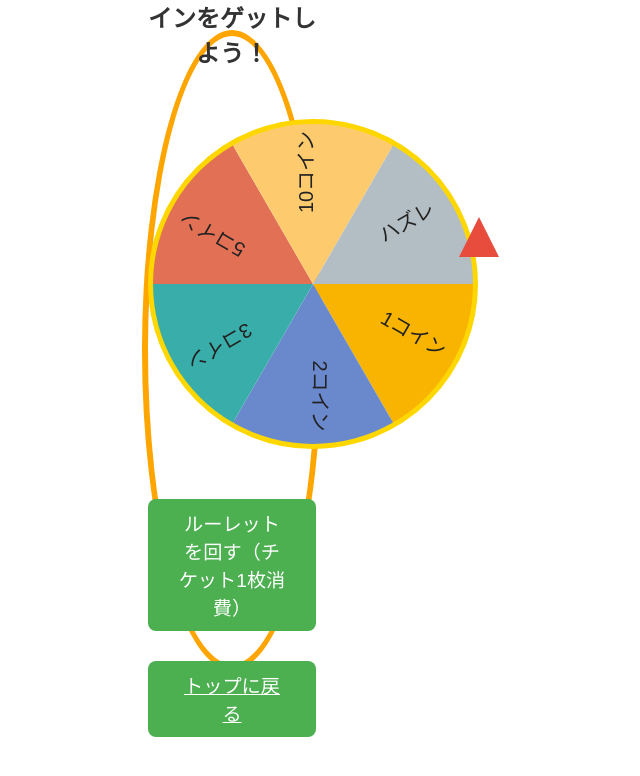
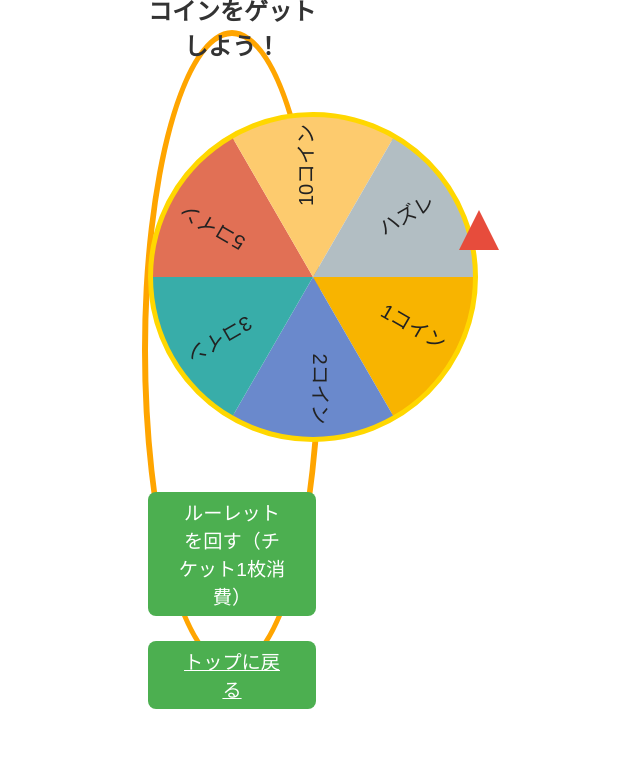
Before and after one commit to OOP2-2025-final-G12/pikapika-school, a Flask app: page /game in a window 1280 px wide. Shown: the top 776 px of the page, without its empty margins (408-1048 px from the left). Run offline with Flask 3, Linux system fonts and the light colour scheme.

Commit message:
文字は表示できるようにした

```diff
--- a/templates/game.html
+++ b/templates/game.html
@@ -46,7 +46,7 @@
 
         .spin-btn {
             margin-top: 20px;
-            padding: 10px 30px;
+            padding: 6px 30px;
             font-size: 1.2em;
             background: #4caf50;
             color: #fff;
@@ -56,7 +56,7 @@
         }
 
      .result {
-            margin-top: 20px;
+            margin-top: 15px;
             font-size: 1.3em;
             color: #e67e22;
             text-align: center;
@@ -66,7 +66,7 @@
 </head>
 <body>
     <section class="roulette-container">
-        <h2>ルーレットでコインをゲットしよう！</h2>
+        <h2>コインをゲットしよう！</h2>
         <div id="roulette">
             <div class="arrow"></div>
             <canvas id="rouletteCanvas" width="320" height="320"></canvas>
```
